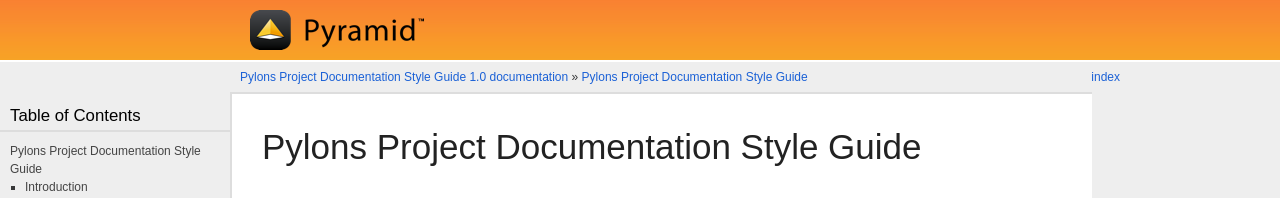
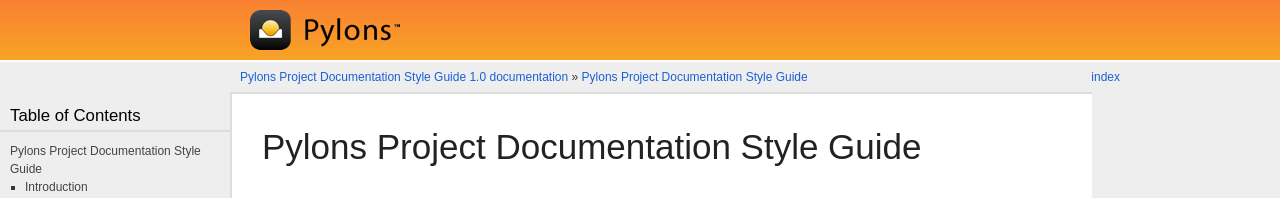
Before and after one commit to Pylons/docs-style-guide, a Sphinx documentation site: the page built from docs/index.rst, in a window 1280 px wide. Shown: the top 198 px of the page. Built offline with Sphinx 7.4.7, drawn with Linux system fonts in a browser that asks for light colours; some web fonts are replaced.

Commit message:
Change Sphinx theme to pylons

```diff
--- a/docs/conf.py
+++ b/docs/conf.py
@@ -80,8 +80,7 @@
 # The theme to use for HTML and HTML Help pages.  See the documentation for
 # a list of builtin themes.
 #
-# html_theme = 'pylons'
-html_theme = 'pyramid'
+html_theme = 'pylons'
 html_theme_path = pylons_sphinx_themes.get_html_themes_path()
 
 # Theme options are theme-specific and customize the look and feel of a theme
```
